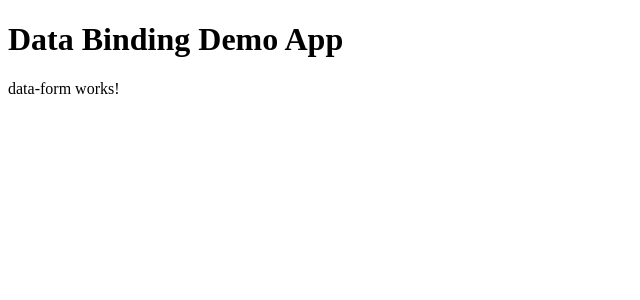
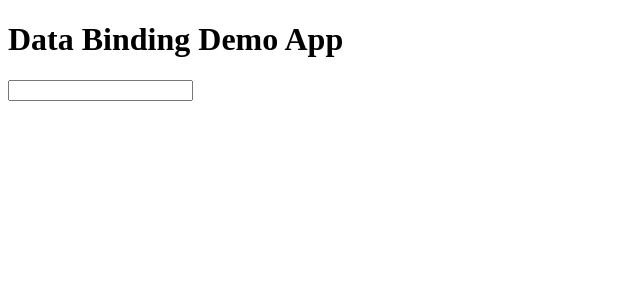
Before and after one commit to sodhipinky/data-bind, an Angular app: page / in a window 1280 px wide. Shown: the top 300 px of the page, without its empty margins (0-640 px from the left). Built offline with nearby package versions, Linux system fonts and the light colour scheme.

Commit message:
added a variable and a method

```diff
--- a/src/app/components/data-form/data-form.component.html
+++ b/src/app/components/data-form/data-form.component.html
@@ -1 +1 @@
-<p>data-form works!</p>
+<input type="text" name="value" [(ngModel)]="value">
--- a/src/app/components/data-form/data-form.component.ts
+++ b/src/app/components/data-form/data-form.component.ts
@@ -9,5 +9,8 @@ import { FormsModule } from '@angular/forms';
   styleUrl: './data-form.component.css'
 })
 export class DataFormComponent {
-
+  value = "";
+  clearValue() {
+    this.value = "";
+  }
 }
```
